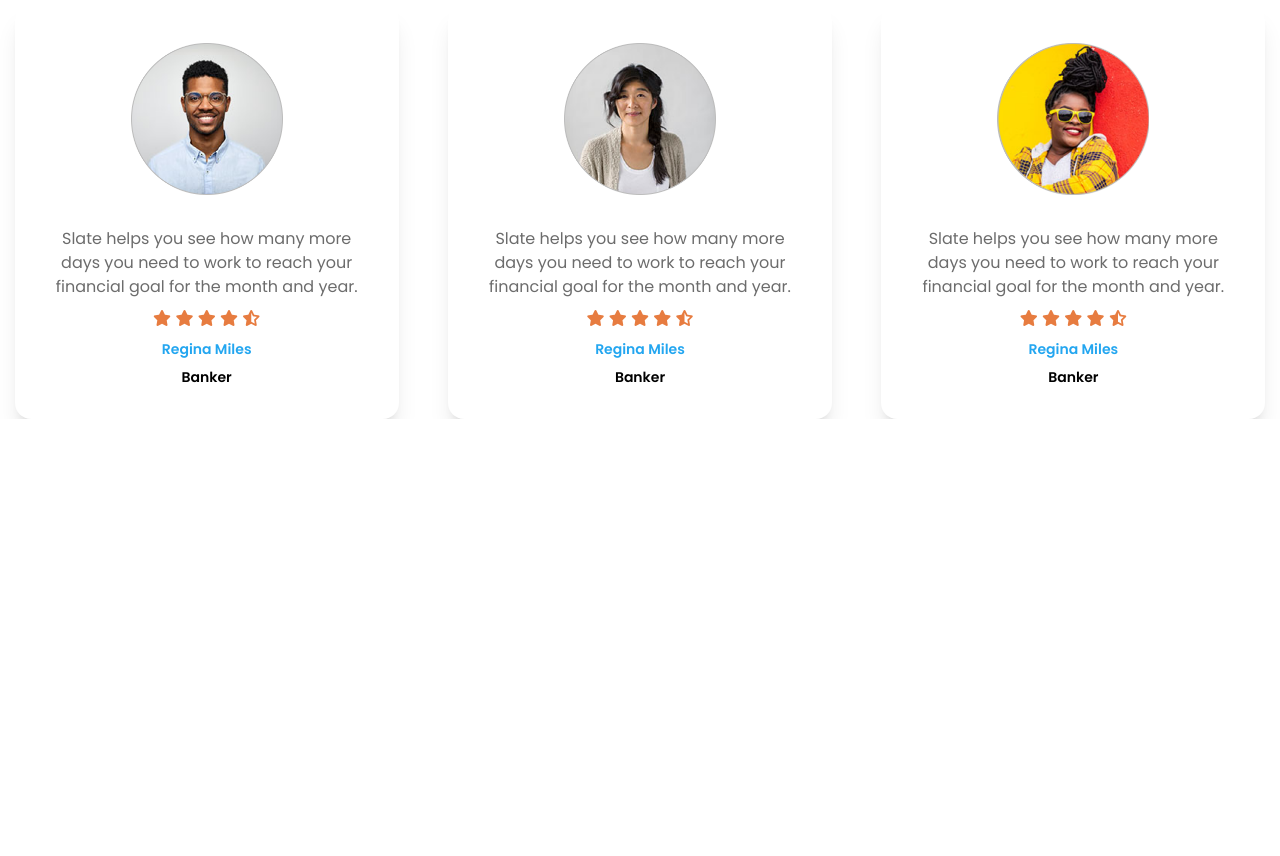
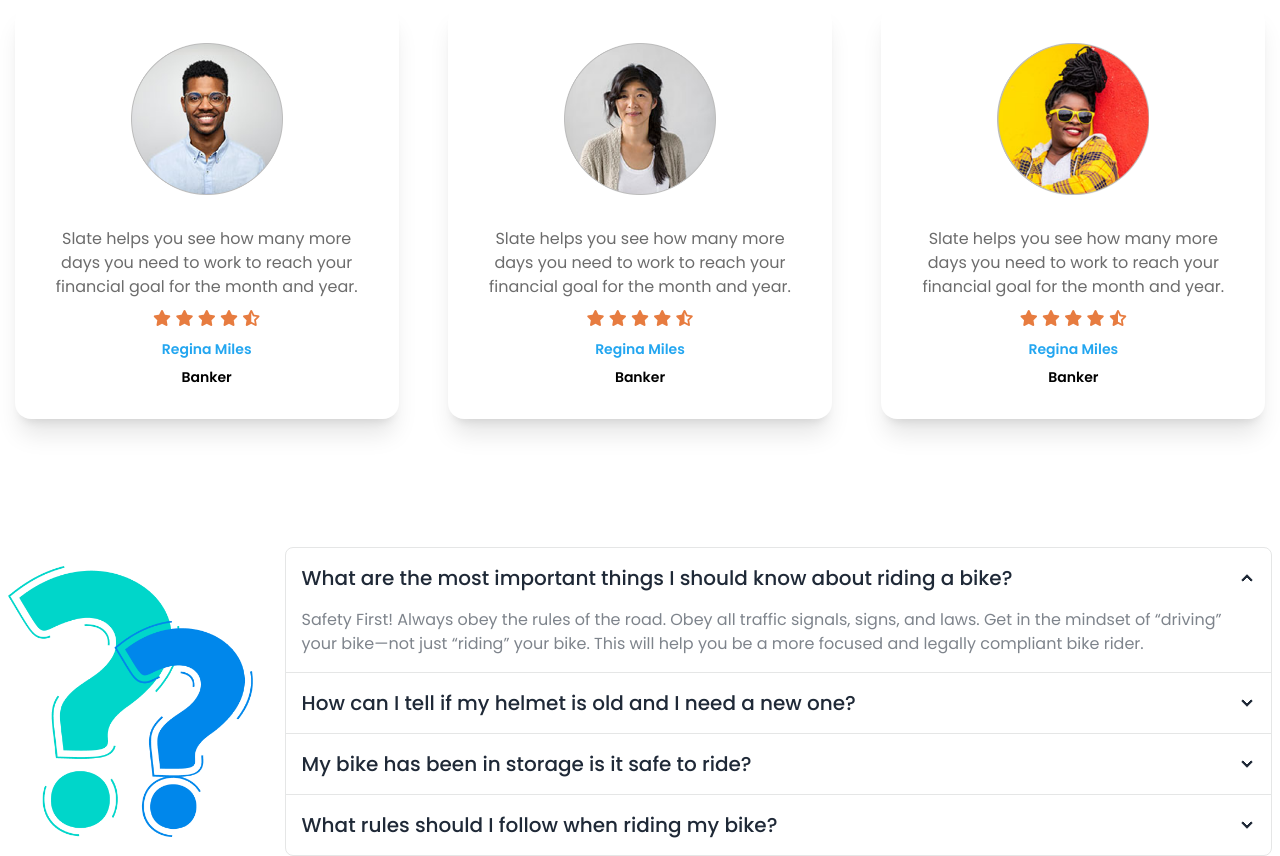
Before and after one commit to md-rafi-3/Biker-Zone, a plain HTML site: page index.html in a window 1280 px wide. Shown: the part 2091-2947 px from the top of the page. Before the commit the page ends 2510 px from the top, so only its background shows below. Drawn offline with nearby package versions, Linux system fonts and the light colour scheme.

Commit message:
Biker-Zone

```diff
--- a/index.html
+++ b/index.html
@@ -384,6 +384,57 @@
           <!-- end -->
          </div>
       </div>
+
+      <!-- FAQ -->
+       <div class="mt-32 ">
+        <!-- container -->
+         <div class="flex flex-col items-center justify-center flex-1 gap-8 px-2 align-middle lg:flex-row md:flex-row">
+          <!-- img -->
+           <div class="">
+            <img class="" src="images/others/faq.png" alt="">
+           </div>
+           <!-- img end -->
+
+           <!-- fAQ contant -->
+            <div class=""><div class="w-full join join-vertical">
+              <div class="border collapse collapse-arrow join-item border-base-300">
+                <input type="radio" name="my-accordion-4" checked="checked" />
+                <div class="text-xl font-medium collapse-title">What are the most important things I should
+                  know about riding a bike?</div>
+                <div class="collapse-content">
+
+                  <p class="text-base text-[#7E848C] ">Safety First! Always obey the rules of the road. Obey all traffic signals, signs, and laws. Get in the mindset of “driving” your bike—not just “riding” your bike. This will help you be a more focused and legally compliant bike rider. </p>
+                </div>
+              </div>
+              <div class="border collapse collapse-arrow join-item border-base-300">
+                <input type="radio" name="my-accordion-4" />
+                <div class="text-xl font-medium collapse-title">How can I tell if my helmet is old and I need a
+                  new one?</div>
+                <div class="collapse-content">
+                  <p class="text-base text-[#7E848C] ">Safety First! Always obey the rules of the road. Obey all traffic signals, signs, and laws. Get in the mindset of “driving” your bike—not just “riding” your bike. This will help you be a more focused and legally compliant bike rider. </p>
+                </div>
+              </div>
+              <div class="border collapse collapse-arrow join-item border-base-300">
+                <input type="radio" name="my-accordion-4" />
+                <div class="text-xl font-medium collapse-title">My bike has been in storage is it safe to ride?</div>
+                <div class="collapse-content">
+                  <p class="text-base text-[#7E848C] ">Safety First! Always obey the rules of the road. Obey all traffic signals, signs, and laws. Get in the mindset of “driving” your bike—not just “riding” your bike. This will help you be a more focused and legally compliant bike rider. </p>
+                </div>
+              </div>
+
+              <div class="border collapse collapse-arrow join-item border-base-300">
+                <input type="radio" name="my-accordion-4" />
+                <div class="text-xl font-medium collapse-title">What rules should I follow when riding my bike?</div>
+                <div class="collapse-content">
+                  <p class="text-base text-[#7E848C]">Safety First! Always obey the rules of the road. Obey all traffic signals, signs, and laws. Get in the mindset of “driving” your bike—not just “riding” your bike. This will help you be a more focused and legally compliant bike rider. </p>
+                </div>
+              </div>
+            </div>
+          </div>
+
+         </div>
+         <!-- container end -->
+       </div>
      </main>
 
      <!-- footer section -->
```
